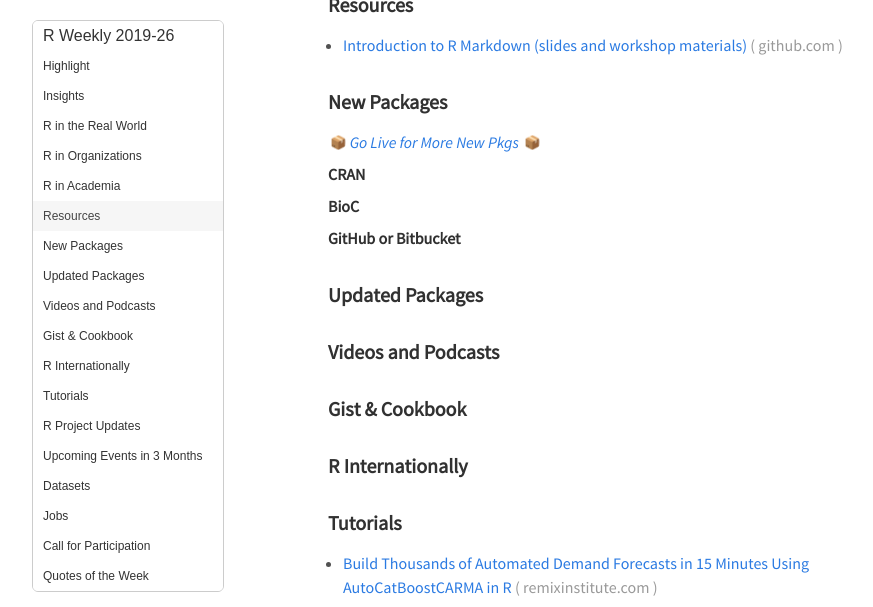
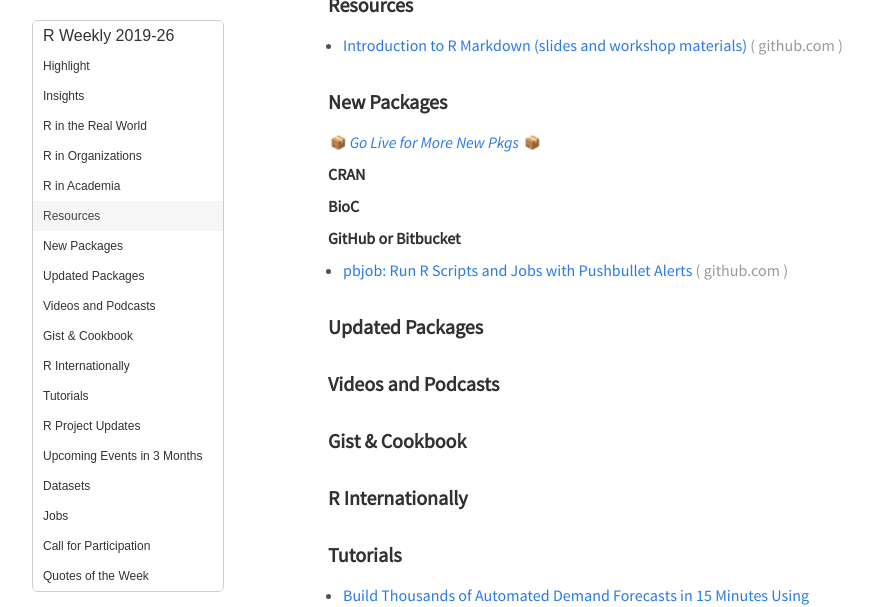
Before and after one commit to rweekly/rweekly.org, a Jekyll site: the page built from draft.md, in a window 1280 px wide and 900 px high, scrolled down 652 px, cut to the strip 0-607 px from the top of the window. Shown: the whole strip, without its empty margins (32-905 px from the left). Built offline with Jekyll 4.4.1, drawn with Linux system fonts in a browser that asks for light colours; emoji names are drawn with the system emoji font; comment, search, counter and statistics services are not loaded.

Commit message:
Add pbjob to new packages

```diff
--- a/draft.md
+++ b/draft.md
@@ -49,7 +49,7 @@ Release Date: 2019-07-01
 
 **GitHub or Bitbucket**
 
-
++ [pbjob: Run R Scripts and Jobs with Pushbullet Alerts](https://github.com/noamross/pbjob/)
 
 ### Updated Packages
 
```
